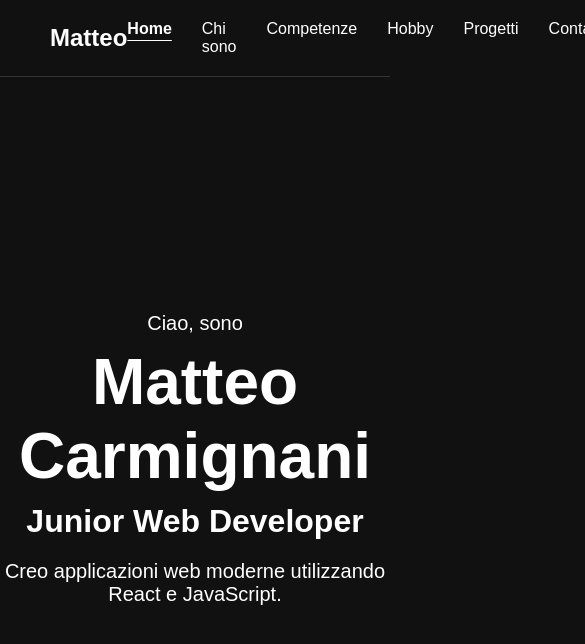
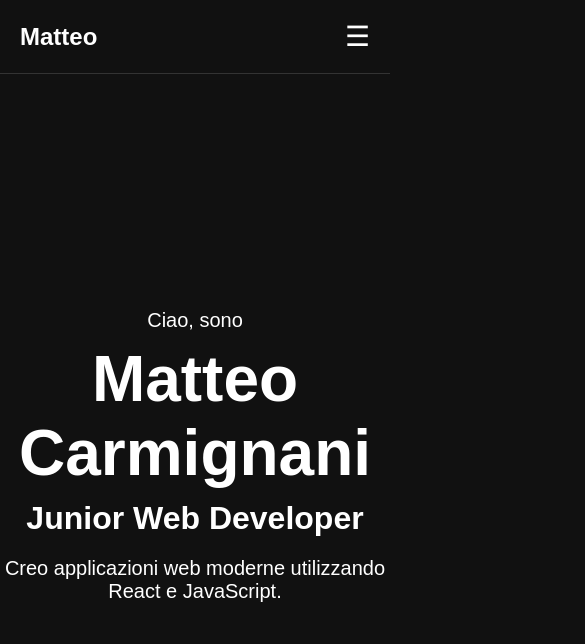
Before and after one commit to MatteoCarmignani/portfolio, a React app: page / in a window 390 px wide. Shown: the top 644 px of the page, 585 px wide, since content can reach past the window. Built offline with nearby package versions, Linux system fonts and the light colour scheme; the HTML template or start-up script is replaced by a standard one.

Commit message:
add responsive burger menù

```diff
--- a/src/components/Navbar.css
+++ b/src/components/Navbar.css
@@ -35,3 +35,61 @@
   text-decoration: underline;
   text-underline-offset: 6px;
 }
+
+/* Hamburger */
+
+.menu-button {
+  display: none;
+
+  background: none;
+  border: none;
+  color: white;
+
+  font-size: 28px;
+  cursor: pointer;
+}
+
+
+
+
+/* RESPONSIVE */
+
+
+@media (max-width: 768px) {
+  .navbar {
+    padding: 20px;
+    position: relative;
+  }
+
+  .menu-button {
+    display: block;
+  }
+
+  .navbar-menu {
+    display: none;
+
+    position: absolute;
+    top: 100%;
+    left: 0;
+
+    width: 100%;
+
+    flex-direction: column;
+    gap: 0;
+
+    background-color: #111;
+  }
+
+  .navbar-menu.open {
+    display: flex;
+  }
+
+  .navbar-menu li {
+    width: 100%;
+  }
+
+  .navbar-menu a {
+    display: block;
+    padding: 15px 20px;
+  }
+}
--- a/src/components/Navbar.jsx
+++ b/src/components/Navbar.jsx
@@ -1,12 +1,20 @@
+import { useState } from 'react'
 import { NavLink } from 'react-router-dom'
 import './Navbar.css'
 
 function Navbar() {
+  const [isMenuOpen, setIsMenuOpen] = useState(false)
+
   return (
     <nav className="navbar">
+
       <h2>Matteo</h2>
 
-      <ul className="navbar-menu">
+      <button className="menu-button" onClick={() => setIsMenuOpen(!isMenuOpen)}>
+        ☰
+      </button>
+
+      <ul className={`navbar-menu ${isMenuOpen ? 'open' : ''}`}>
         <NavLink to="/" end>
           Home
         </NavLink>
```
